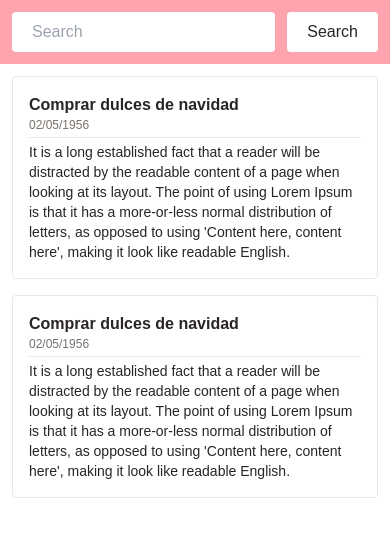
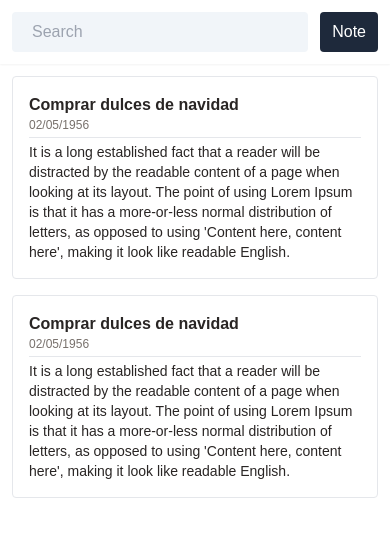
Before and after one commit to sneuder/note-app, a Next.js app: page / in a window 390 px wide. Shown: the top 536 px of the page. Built offline with nearby package versions, Linux system fonts and the light colour scheme.

Commit message:
Responsive nav

```diff
--- a/components/nav/nav.js
+++ b/components/nav/nav.js
@@ -1,10 +1,26 @@
+import { useRouter } from "next/router";
+import Link from "next/link";
+
 const Nav = () => {
+  const router = useRouter();
+
   return (
-    <nav className="flex h-16 p-3 bg-rose-300 text-stone-800">
-      <form className="flex w-full">
-        <input type="text" className="w-full px-5 rounded md:w-1/3" placeholder="Search" />
-        <input type="submit" className="px-5 ml-3 bg-white rounded" value="Search" />
+    <nav className="flex h-16 p-3 bg-white shadow-sm text-stone-800">
+      <form className="flex w-full mr-3">
+        <input
+          type="text"
+          className="w-full px-5 rounded md:w-1/3 bg-slate-100"
+          placeholder="Search"
+        />
       </form>
+      <button
+        className="w-auto px-3 text-white rounded bg-slate-800"
+        onClick={() => router.push("/?mode=create")}
+      >
+        <Link href="/?mode=create">
+          <a>Note</a>
+        </Link>
+      </button>
     </nav>
   );
 };
```
